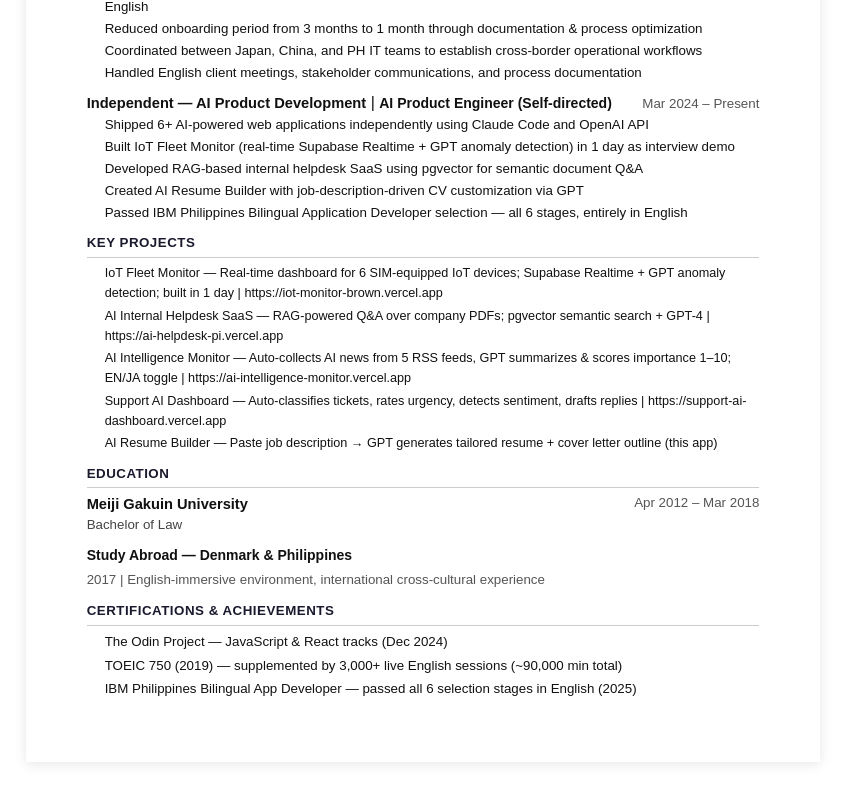
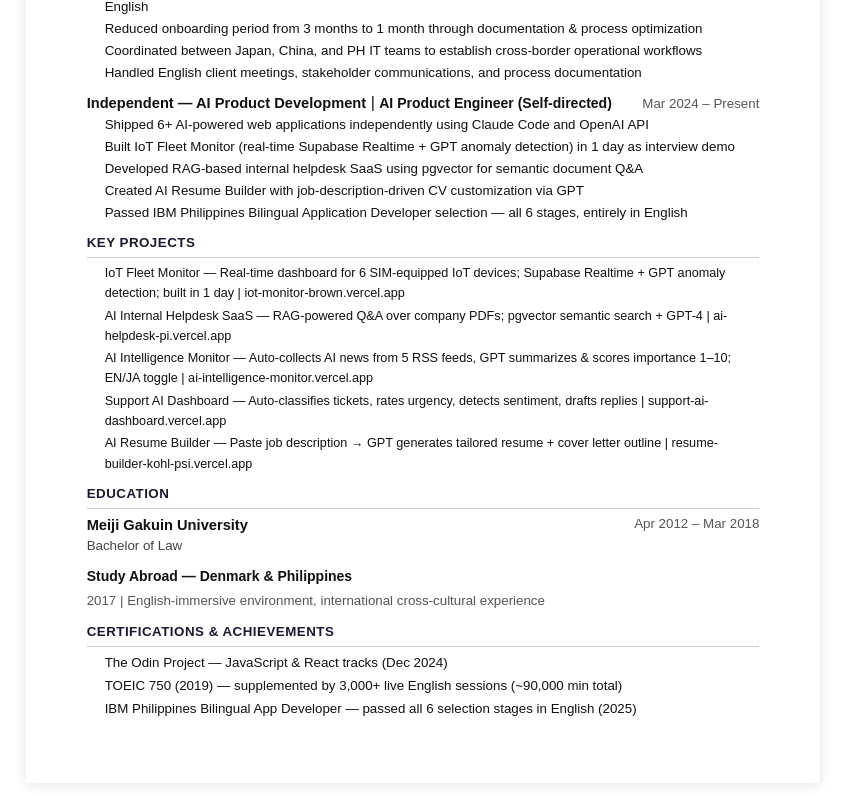
Before and after one commit to ryoma-creator/resume-ai-builder, a Next.js app: page /resume-en in a window 1280 px wide. Shown: the part 748-1555 px from the top of the page, without its empty margins (217-1062 px from the left). Before the commit the page ends 1534 px from the top, so only its background shows below. Built offline with nearby package versions, Linux system fonts and the light colour scheme.

Commit message:
fix: Key Projectsのthis app表記を削除、URL形式を短縮

```diff
--- a/components/ResumeEn/types.ts
+++ b/components/ResumeEn/types.ts
@@ -68,11 +68,11 @@
     'Created AI Resume Builder with job-description-driven CV customization via GPT\n' +
     'Passed IBM Philippines Bilingual Application Developer selection — all 6 stages, entirely in English',
   projects:
-    'IoT Fleet Monitor — Real-time dashboard for 6 SIM-equipped IoT devices; Supabase Realtime + GPT anomaly detection; built in 1 day | https://iot-monitor-brown.vercel.app\n' +
-    'AI Internal Helpdesk SaaS — RAG-powered Q&A over company PDFs; pgvector semantic search + GPT-4 | https://ai-helpdesk-pi.vercel.app\n' +
-    'AI Intelligence Monitor — Auto-collects AI news from 5 RSS feeds, GPT summarizes & scores importance 1–10; EN/JA toggle | https://ai-intelligence-monitor.vercel.app\n' +
-    'Support AI Dashboard — Auto-classifies tickets, rates urgency, detects sentiment, drafts replies | https://support-ai-dashboard.vercel.app\n' +
-    'AI Resume Builder — Paste job description → GPT generates tailored resume + cover letter outline (this app)',
+    'IoT Fleet Monitor — Real-time dashboard for 6 SIM-equipped IoT devices; Supabase Realtime + GPT anomaly detection; built in 1 day | iot-monitor-brown.vercel.app\n' +
+    'AI Internal Helpdesk SaaS — RAG-powered Q&A over company PDFs; pgvector semantic search + GPT-4 | ai-helpdesk-pi.vercel.app\n' +
+    'AI Intelligence Monitor — Auto-collects AI news from 5 RSS feeds, GPT summarizes & scores importance 1–10; EN/JA toggle | ai-intelligence-monitor.vercel.app\n' +
+    'Support AI Dashboard — Auto-classifies tickets, rates urgency, detects sentiment, drafts replies | support-ai-dashboard.vercel.app\n' +
+    'AI Resume Builder — Paste job description → GPT generates tailored resume + cover letter outline | resume-builder-kohl-psi.vercel.app',
   edu1: 'Meiji Gakuin University',
   edu1Degree: 'Bachelor of Law',
   edu1Period: 'Apr 2012 – Mar 2018',
```
